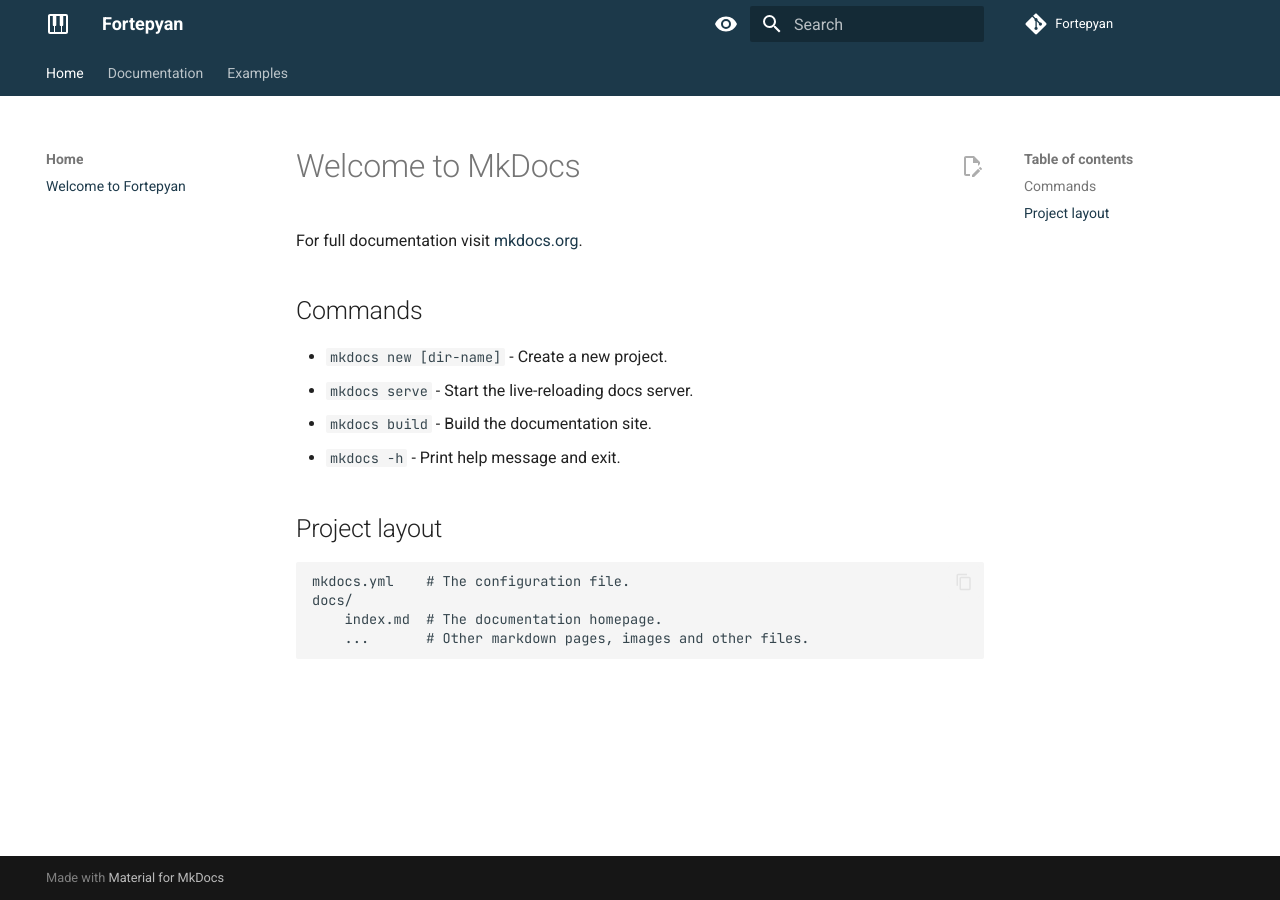
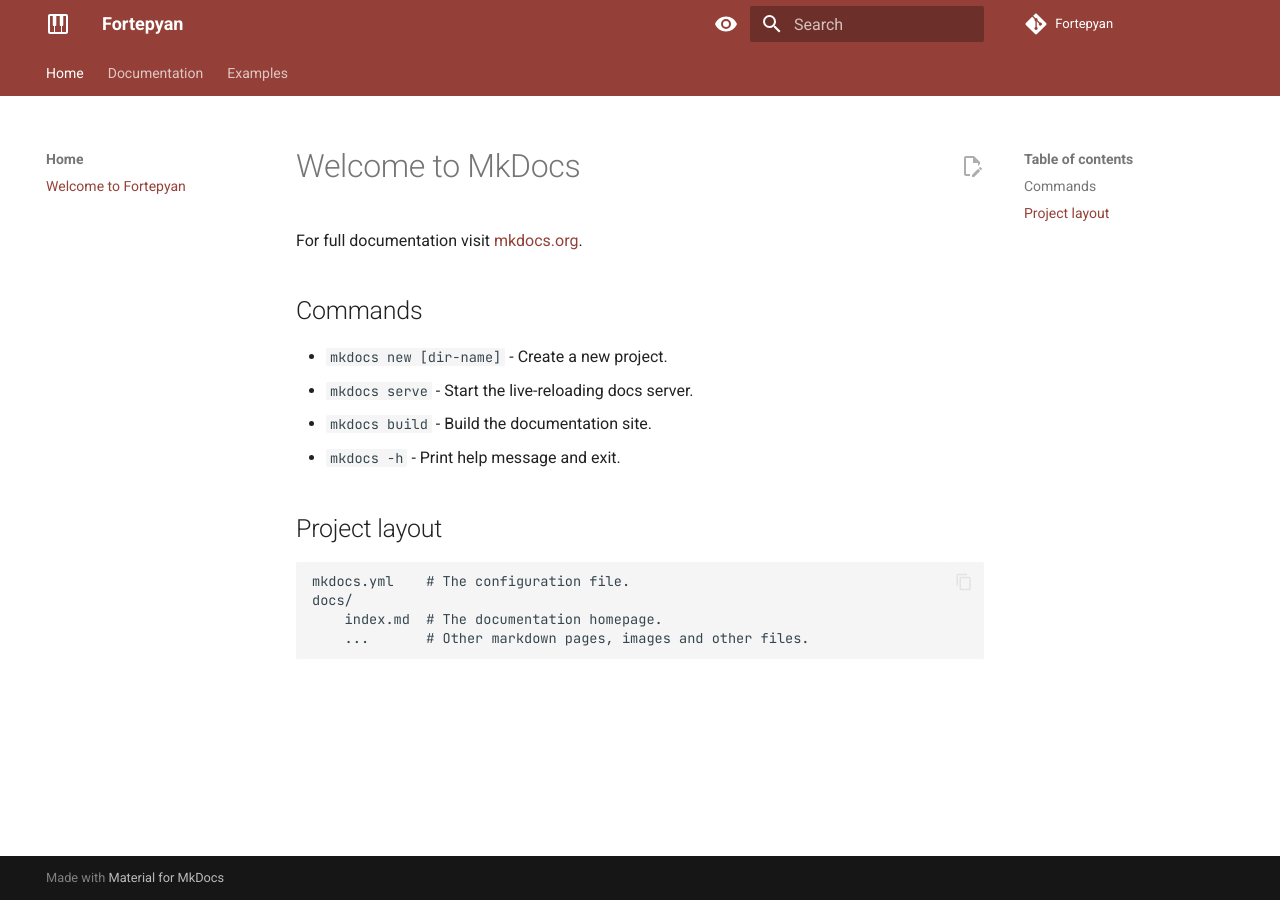
Before and after one commit to Nospoko/fortepyan, an MkDocs documentation site: the page built from docs/index.md, in a window 1280 px wide. Built offline with MkDocs 1.6.1 and Material for MkDocs 9.7.7, drawn with Linux system fonts in a browser that asks for light colours; comment, search, counter and statistics services are not loaded.

Commit message:
change color with css

```diff
--- a/docs/assets/extra.css
+++ b/docs/assets/extra.css
@@ -1,3 +1,9 @@
 :root {
-    --md-primary-fg-color: #1c394a;
+    --md-primary-fg-color: #944038;
   }
+
+[data-md-color-scheme="slate"] {
+  --md-hue: 210;
+  /* for better contrast make the links bright */
+  --md-typeset-a-color: #E8A03E;
+}
--- a/mkdocs.yml
+++ b/mkdocs.yml
@@ -16,7 +16,7 @@
     # Palette toggle for light mode
     - media: "(prefers-color-scheme: light)"
       scheme: default
-      primary: 1c394a
+      primary: anything
       accent: deep orange
       toggle:
         icon: material/eye
@@ -25,7 +25,7 @@
     # Palette toggle for dark mode
     - media: "(prefers-color-scheme: dark)"
       scheme: slate
-      primary: 368BBA
+      primary: anything
       accent: deep orange
       toggle:
         icon: material/eye-outline
@@ -49,7 +49,8 @@
   - Examples:
     - Visualizations: examples/visualizations.md
 
-extra_css: [assets/extra.css]
+extra_css:
+  - assets/extra.css
 plugins:
   - search
   - mkdocstrings
```
